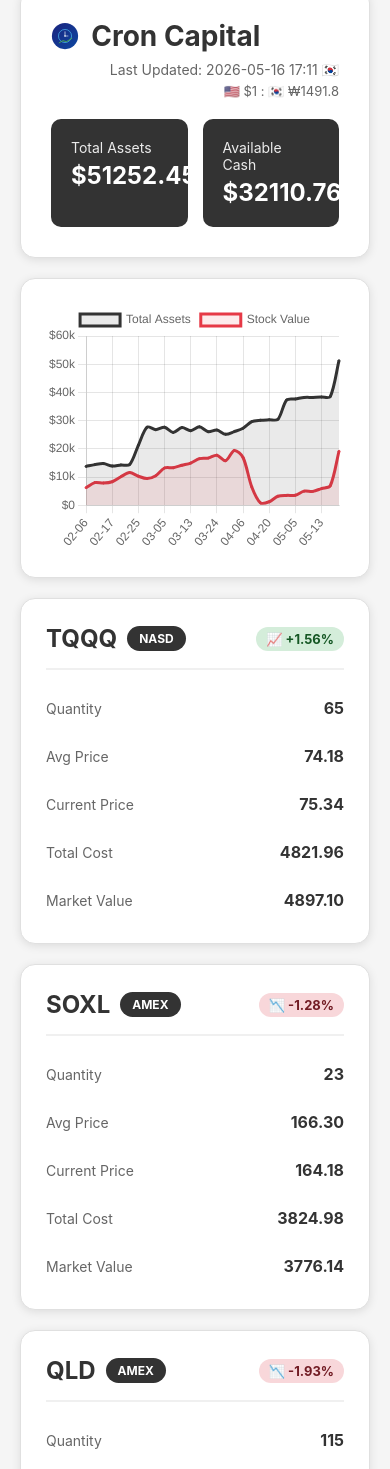
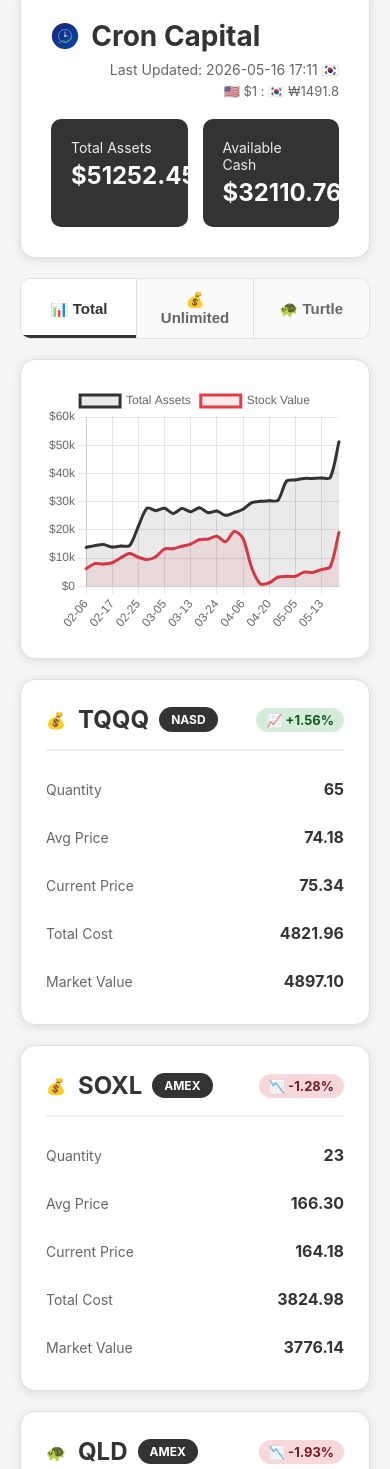
Before and after one commit to cron-capital/cron-capital.github.io, a plain HTML site: page index.html in a window 390 px wide. Shown: the part 32-1501 px from the top of the page. Drawn offline with nearby package versions, Linux system fonts and the light colour scheme; no server answers.

Commit message:
Implement tab-based portfolio dashboard with Total/Unlimited/Turtle views
Adds tab UI (Total/Unlimited/Turtle) with account-aware summary, chart filtering, account emoji labels on stock cards, and responsive 3-column grid layout.

Ultraworked with [Sisyphus](https://github.com/code-yeongyu/oh-my-openagent)

Co-authored-by: Sisyphus <clio-agent@sisyphuslabs.ai>

```diff
--- a/index.html
+++ b/index.html
@@ -88,7 +88,13 @@
         .stocks-grid {
             display: grid;
             gap: 20px;
-            grid-template-columns: repeat(auto-fill, minmax(300px, 1fr));
+            grid-template-columns: repeat(3, 1fr);
+        }
+
+        @media (max-width: 768px) {
+            .stocks-grid {
+                grid-template-columns: 1fr;
+            }
         }
 
         .stock-card {
@@ -156,6 +162,15 @@
             font-weight: bold;
         }
 
+        .account-label {
+            font-size: 16px;
+            margin-right: 2px;
+        }
+
+        .account-section {
+            margin-bottom: 0;
+        }
+
         .stock-info {
             display: grid;
             gap: 12px;
@@ -218,6 +233,46 @@
             font-weight: bold;
             margin-bottom: 15px;
         }
+
+        .tab-bar {
+            display: flex;
+            gap: 0;
+            margin-bottom: 20px;
+            background: white;
+            border-radius: 10px;
+            overflow: hidden;
+            border: 1px solid #e0e0e0;
+        }
+
+        .tab {
+            flex: 1;
+            padding: 12px 20px;
+            text-align: center;
+            cursor: pointer;
+            font-size: 15px;
+            font-weight: 600;
+            color: #666;
+            background: #f9f9f9;
+            transition: all 0.2s;
+            border: none;
+            border-right: 1px solid #e0e0e0;
+            user-select: none;
+        }
+
+        .tab:last-child {
+            border-right: none;
+        }
+
+        .tab:hover {
+            background: #f0f0f0;
+            color: #333;
+        }
+
+        .tab.active {
+            background: white;
+            color: #333;
+            box-shadow: inset 0 -3px 0 #333;
+        }
     </style>
 </head>
 <body>
@@ -235,11 +290,17 @@
             <div class="summary" id="summary"></div>
         </div>
 
+        <div class="tab-bar" id="tabBar">
+            <button class="tab active" data-tab="total" onclick="switchTab('total')">📊 Total</button>
+            <button class="tab" data-tab="unlimited" onclick="switchTab('unlimited')">💰 Unlimited</button>
+            <button class="tab" data-tab="turtle" onclick="switchTab('turtle')">🐢 Turtle</button>
+        </div>
+
         <div class="chart-container" id="chartContainer">
             <canvas id="historyChart"></canvas>
         </div>
 
-        <div class="stocks-grid" id="stocksGrid"></div>
+        <div id="stocksContainer"></div>
     </div>
 
     <script>
@@ -251,22 +312,32 @@
                     excg: 'NASD',
                     qty: 4,
                     avg_price: 54.4597,
-                    now_price: 58.00
+                    now_price: 58.00,
+                    account: 'unlimited'
                 },
                 SOXL: {
                     symbol: 'SOXL',
                     excg: 'AMEX',
                     qty: 3,
                     avg_price: 60.8433,
-                    now_price: 58.00
+                    now_price: 58.00,
+                    account: 'unlimited'
                 }
             },
             total_value: 678.69,
-            exchange_rate: 1469.7
+            exchange_rate: 1469.7,
+            accounts: {
+                unlimited: {
+                    total_value: 678.69,
+                    stock_value: 406.00
+                }
+            }
         };
 
         // 마지막으로 성공적으로 로드된 데이터를 보관 (fetch 실패 시 덮어쓰기 방지)
         let lastData = null;
+        let chartInstance = null;
+        let currentTab = 'total';
 
         async function getLastUpdateTime() {
             try {
@@ -318,23 +389,53 @@
         }
 
         function displayPortfolio(data) {
-            displaySummary(data);
-            displayStocks(data.stocks, data.exchange_rate);
-            displayHistoryChart(data.history);
+            lastData = data;
+            render();
+        }
+
+        function render() {
+            if (!lastData) return;
+            displaySummary(lastData);
+            displayStocks(lastData);
+            displayHistoryChart(lastData.history);
+        }
+
+        function switchTab(tab) {
+            currentTab = tab;
+            document.querySelectorAll('.tab').forEach(t => t.classList.remove('active'));
+            document.querySelector(`.tab[data-tab="${tab}"]`).classList.add('active');
+            render();
         }
 
         function displayHistoryChart(history) {
             if (!history || history.length === 0) return;
 
+            // Destroy previous chart instance to avoid duplicates
+            if (chartInstance) {
+                chartInstance.destroy();
+                chartInstance = null;
+            }
+
             const interval = Math.ceil(history.length / 30);
             const sampled = history.filter((_, i) => i % interval === 0).slice(0, 30).reverse();
 
             const labels = sampled.map(h => h.date.substring(5, 10));
-            const totalValues = sampled.map(h => h.total_value);
-            const stockValues = sampled.map(h => h.stock_value || 0);
+
+            let totalValues, stockValues;
+
+            if (currentTab === 'total') {
+                totalValues = sampled.map(h => h.total_value);
+                stockValues = sampled.map(h => h.stock_value || 0);
+            } else if (currentTab === 'unlimited') {
+                totalValues = sampled.map(h => h.accounts?.unlimited?.total_value ?? h.total_value);
+                stockValues = sampled.map(h => h.accounts?.unlimited?.stock_value ?? h.stock_value ?? 0);
+            } else {
+                totalValues = sampled.map(h => h.accounts?.turtle?.total_value ?? 0);
+                stockValues = sampled.map(h => h.accounts?.turtle?.stock_value ?? 0);
+            }
 
             const ctx = document.getElementById('historyChart').getContext('2d');
-            new Chart(ctx, {
+            chartInstance = new Chart(ctx, {
                 type: 'line',
                 data: {
                     labels: labels,
@@ -383,19 +484,36 @@
         }
 
         function displaySummary(data) {
-            // 예수금 계산
-            let availableCash = data.total_value;
+            // 환율은 항상 표시
+            document.getElementById('exchangeRate').textContent = `🇺🇸 $1 : 🇰🇷 ₩${data.exchange_rate.toFixed(1)}`;
+
+            let totalValue, availableCash;
+
+            if (currentTab === 'total') {
+                totalValue = data.total_value;
+                availableCash = data.total_value;
                 for (const stock of Object.values(data.stocks)) {
                     availableCash -= stock.qty * stock.now_price;
                 }
-
-            // 환율 표시
-            document.getElementById('exchangeRate').textContent = `🇺🇸 $1 : 🇰🇷 ₩${data.exchange_rate.toFixed(1)}`;
+            } else {
+                const acct = data.accounts && data.accounts[currentTab];
+                if (!acct) {
+                    document.getElementById('summary').innerHTML = `
+                        <div class="summary-item">
+                            <label>No Data</label>
+                            <div class="value">-</div>
+                        </div>
+                    `;
+                    return;
+                }
+                totalValue = acct.total_value || 0;
+                availableCash = (acct.total_value || 0) - (acct.stock_value || 0);
+            }
 
             document.getElementById('summary').innerHTML = `
                 <div class="summary-item">
                     <label>Total Assets</label>
-                    <div class="value">$${data.total_value.toFixed(2)}</div>
+                    <div class="value">$${totalValue.toFixed(2)}</div>
                 </div>
                 <div class="summary-item">
                     <label>Available Cash</label>
@@ -404,11 +522,44 @@
             `;
         }
 
-        function displayStocks(stocks, exchangeRate) {
-            const stocksGrid = document.getElementById('stocksGrid');
-            stocksGrid.innerHTML = '';
+        function displayStocks(data) {
+            const container = document.getElementById('stocksContainer');
+            container.innerHTML = '';
 
+            const stocks = data.stocks || {};
+
+            if (currentTab === 'total') {
+                // Merge all stocks into one grid
+                const allStocks = {};
                 for (const [symbol, stock] of Object.entries(stocks)) {
+                    allStocks[symbol] = stock;
+                }
+                renderAccountSection(container, allStocks);
+                return;
+            }
+
+            // Group stocks by account (for individual tabs)
+            const groups = {};
+            for (const [symbol, stock] of Object.entries(stocks)) {
+                const account = stock.account || 'unlimited';
+                if (!groups[account]) groups[account] = {};
+                groups[account][symbol] = stock;
+            }
+
+            renderAccountSection(container, groups[currentTab]);
+        }
+
+        function renderAccountSection(container, groupStocks) {
+            if (!groupStocks || Object.keys(groupStocks).length === 0) return;
+
+            const section = document.createElement('div');
+            section.className = 'account-section';
+
+            // Stock cards grid
+            const grid = document.createElement('div');
+            grid.className = 'stocks-grid';
+
+            for (const [symbol, stock] of Object.entries(groupStocks)) {
                 const totalValue = stock.qty * stock.now_price;
                 const totalCost = stock.qty * stock.avg_price;
                 const profitLoss = totalValue - totalCost;
@@ -423,6 +574,7 @@
                 card.innerHTML = `
                         <div class="stock-header">
                             <div class="stock-title">
+                                <span class="account-label">${stock.account === 'turtle' ? '🐢' : '💰'}</span>
                                 <div class="stock-symbol">${stock.symbol}</div>
                                 <div class="stock-exchange">${stock.excg}</div>
                             </div>
@@ -453,8 +605,11 @@
                             </div>
                         </div>
                     `;
-                stocksGrid.appendChild(card);
+                grid.appendChild(card);
             }
+
+            section.appendChild(grid);
+            container.appendChild(section);
         }
 
         // 페이지 로드 시 데이터 불러오기
```
Lines whose indentation alone changed are shown as unchanged.
